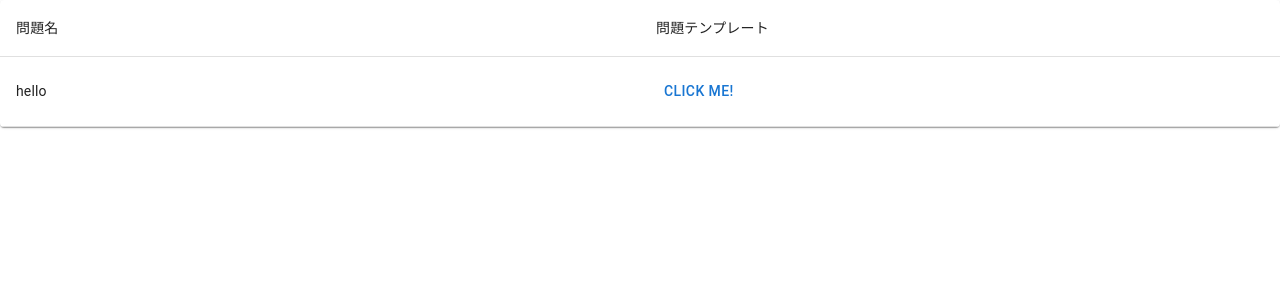
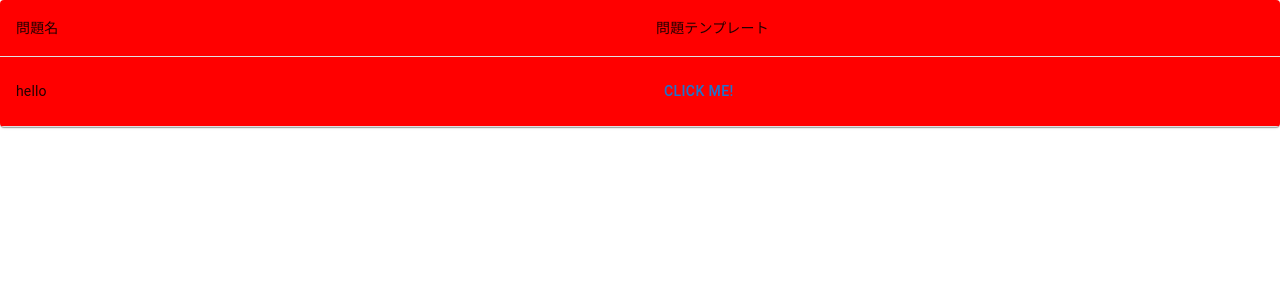
Before and after one commit to chiveslimey/MUI-NextJS-Keyboard, a Next.js app: page / in a window 1280 px wide. Shown: the top 300 px of the page. Built offline with nearby package versions, Linux system fonts and the light colour scheme.

Commit message:
Added bicolor

```diff
--- a/app/page.tsx
+++ b/app/page.tsx
@@ -30,7 +30,7 @@ function ColorScheme(props: { children: ReactNode }) {
 
 function Table ({ rows = {} }: { rows: Record<string, ReactNode> }) {
   return (
-    <TableContainer component={Paper} sx={{ minHeight: '90%' }}>
+    <TableContainer component={Paper} sx={{ minHeight: '90%', bgcolor: 'red' }}>
       <RawTable sx={{ width: '100%' }}>
 
         <TableHead>
```
